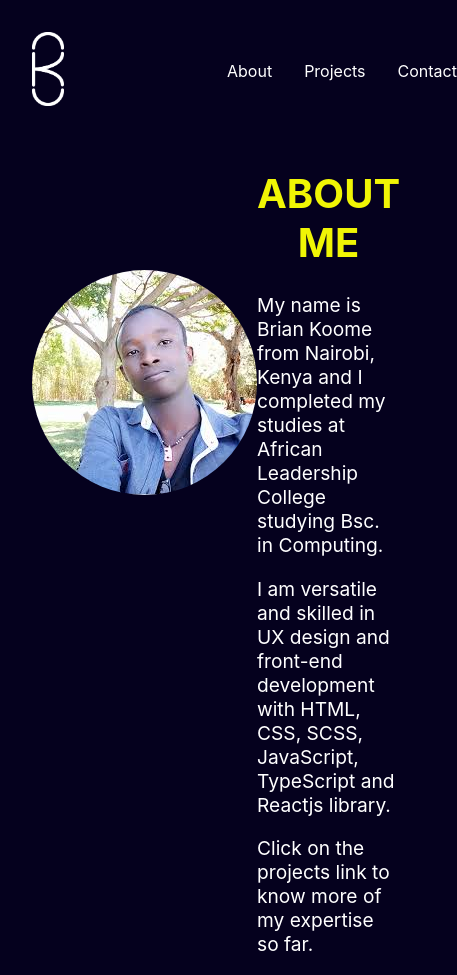
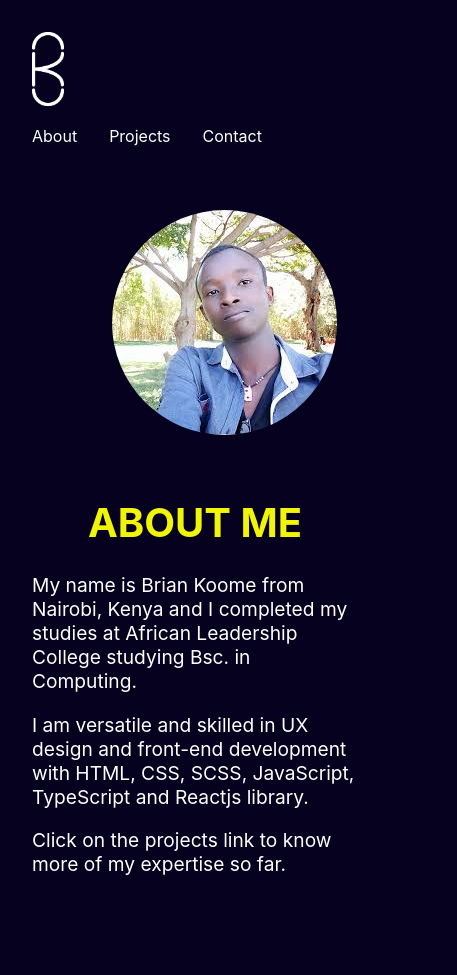
Before and after one commit to kkb568/portfolio, a React (Vite) app: page /about in a window 390 px wide. Shown: the whole page, 457 px wide, since content can reach past the window. After the commit the page ends 927 px from the top, so only its background shows below. Built offline with nearby package versions, Linux system fonts and the light colour scheme.

Commit message:
Add media query styles

```diff
--- a/src/components/Header/Header.scss
+++ b/src/components/Header/Header.scss
@@ -41,8 +41,12 @@ header {
   }
 }
 
-@media (max-width: 800px) {
+@media (max-width: 500px) {
   header {
-    gap: 50%;
+    display: block;
+
+    nav {
+      margin-top: 1em;
+    }
   }
 }
--- a/src/pages/About/About.scss
+++ b/src/pages/About/About.scss
@@ -12,7 +12,7 @@
 }
 
 .about {
-  padding-right: 0.5em;
+  padding-right: 1.5em;
 
   h1 {
     color: main.$yellow;
@@ -25,3 +25,18 @@
     font-size: 1.2em;
   }
 }
+
+@media (max-width: 500px) {
+  .about-content {
+    display: block;
+
+    img {
+      margin-left: 7em;
+      margin-top: 2em;
+    }
+  }
+
+  .about {
+    padding: 2em;
+  }
+}
--- a/src/pages/Home/Home.scss
+++ b/src/pages/Home/Home.scss
@@ -58,3 +58,20 @@
     }
   }
 }
+
+@media (max-width: 500px) {
+  .home-content {
+    display: block;
+
+    .emoji {
+      font-size: 5em;
+      width: 50%;
+      margin: 0.5em 0 0 2em;
+    }
+  }
+
+  .content {
+    margin: 0 2em 4em 2em;
+    padding-left: 0;
+  }
+}
--- a/src/pages/ProjectDetails/ProjectDetails.scss
+++ b/src/pages/ProjectDetails/ProjectDetails.scss
@@ -32,3 +32,15 @@
     }
   }
 }
+
+@media (max-width: 700px) {
+  .projectDetails {
+    display: block;
+
+    img {
+      width: 100%;
+      height: 50vh;
+      object-fit: contain;
+    }
+  }
+}
```
